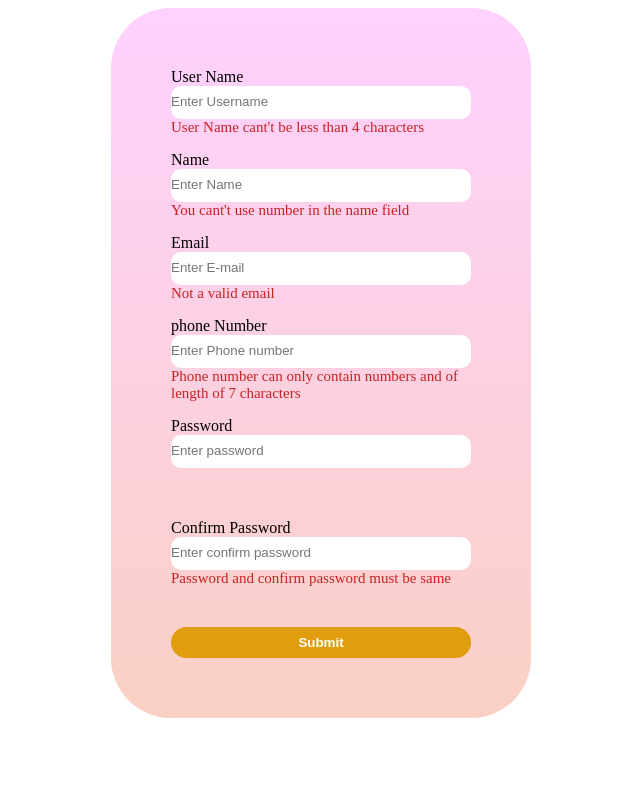
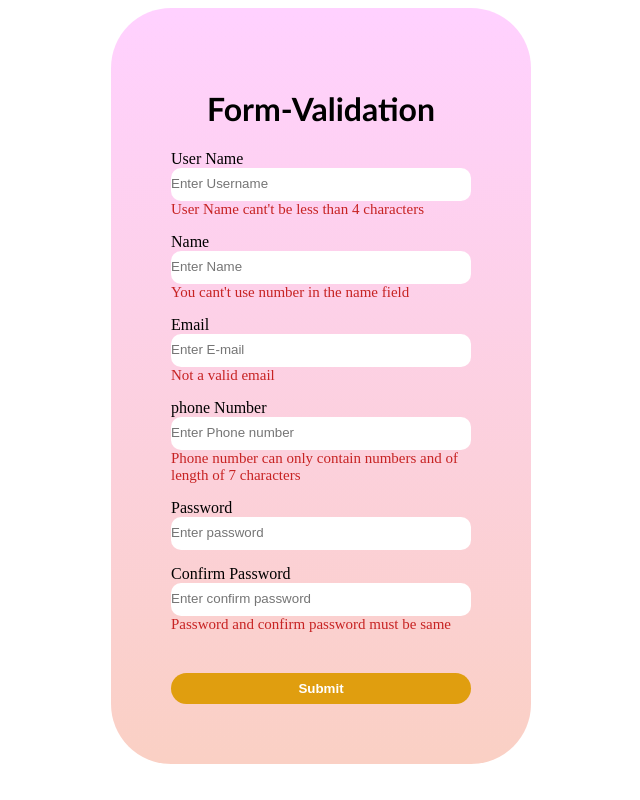
Before and after one commit to LokeshRevanuru7/DOM-validating-from, a plain HTML site: page index.html in a window 1280 px wide. Shown: the whole page, without its empty margins (319-959 px from the left). Drawn offline with Linux system fonts and the light colour scheme.

Commit message:
modified html file

```diff
--- a/index.html
+++ b/index.html
@@ -9,6 +9,8 @@
 <body>
 
     <form action="form">
+        <h1 class="h1">Form-Validation</h1>
+
         <label for="user-name">User Name</label>
         <input type="text" class="user-name" placeholder="Enter Username"  required>
         <p class="user-name-err">User Name cant't be less than 4 characters</p>
@@ -27,7 +29,7 @@
 
         <label for="password">Password</label>
         <input type="password" class="password" placeholder="Enter password" required>
-        <br><br>
+
         <label for="conf-password">Confirm Password</label>
         <input type="password" class="conf-password"  placeholder="Enter confirm password" required>
         <p class="pwd-err">Password and confirm password must be same</p>
@@ -36,7 +38,6 @@
 
     </form>
 
-
     <script src="script.js"></script>
 </body>
 </html>
```
